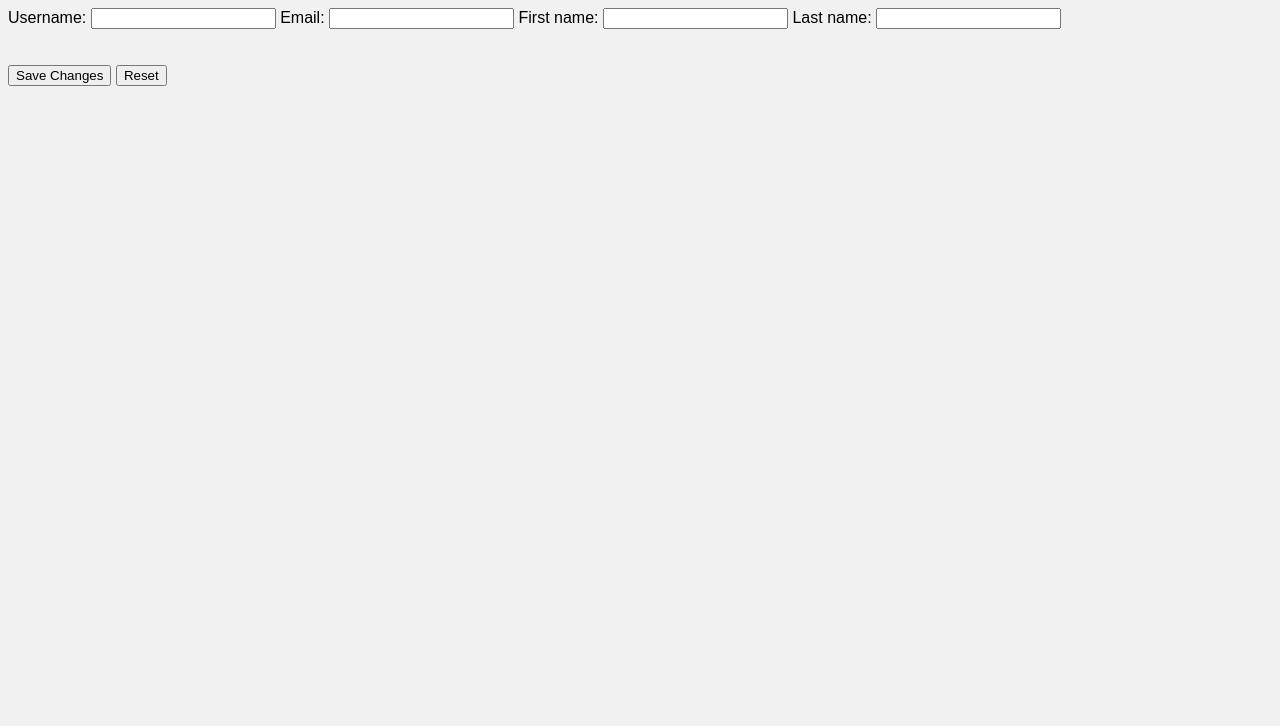
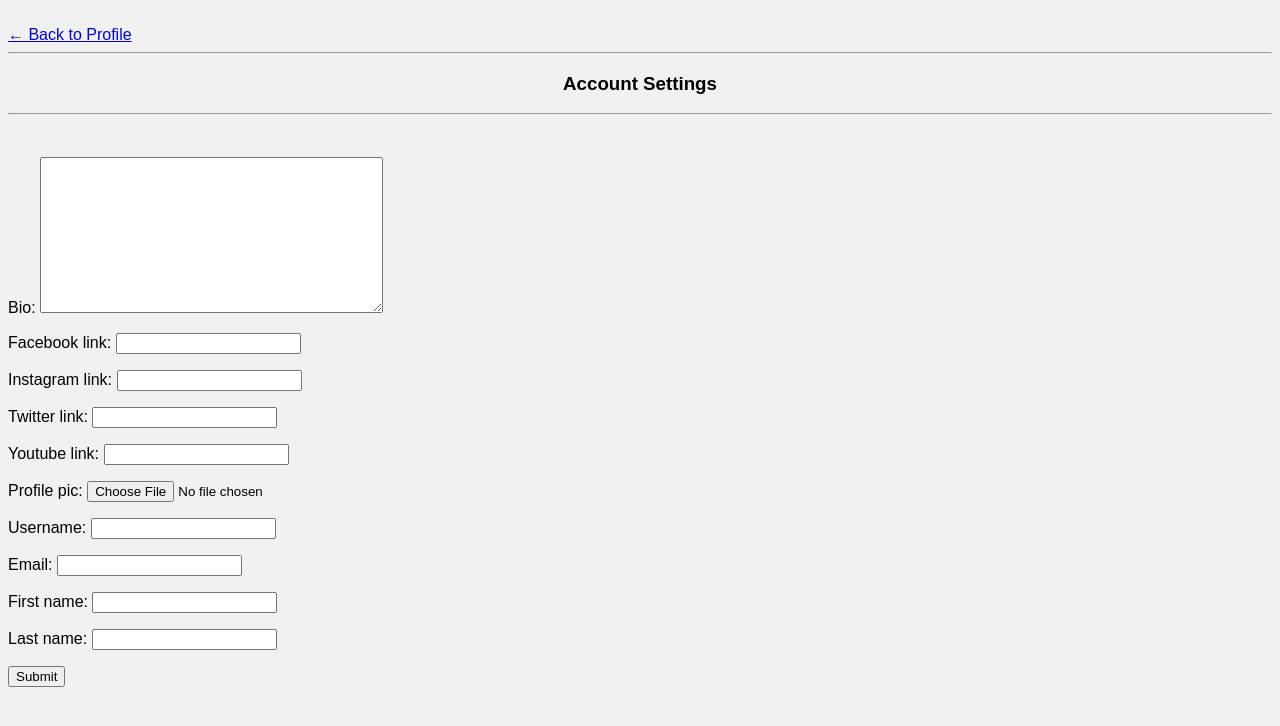
Before and after one commit to HomelessGodYato/Recipe_site, a Django app: template templates/user/modifications/update.html in a window 1280 px wide. Shown: the top 726 px of the page. Run offline with Django 4.2, Linux system fonts and the light colour scheme; the template is opened without the code that fills it: values that come from a table or form of the project are taken from there, others are empty.

Commit message:
Added changing user profile picture feature.

```diff
--- a/templates/user/modifications/update.html
+++ b/templates/user/modifications/update.html
@@ -1,39 +1,41 @@
-{% extends "home.html" %}
-{% block title %}Update Page{% endblock title %}
+{%  extends 'home.html' %}
 {% block content %}
-    {% if user_form.errors %}
-        <div class="alert alert-danger alert-dismissible" role="alert">
-            <div id="form_errors">
-                {% for key, value in user_form.errors.items %}
-                    <strong>{{ value }}</strong>
-                {% endfor %}
-            </div>
-            <button type="button" class="close" data-dismiss="alert" aria-label="Close">
-                <span aria-hidden="true">&times;</span>
-            </button>
+
+<style>
+	.profile-pic{
+		max-width: 200px;
+		max-height:200px;
+		margin: 0 auto;
+		border-radius: 50%;
+	}
+
+</style>
+
+<br>
+<div class="row">
+    <div class="col-md-3">
+        <div class="card card-body">
+            <a class="btn btn-warning" href="{% url 'home' %}"> &#8592; Back to Profile</a>
+            <hr>
+            <h3 style="text-align: center">Account Settings</h3>
+            <hr>
+            <img class="profile-pic" src="{{request.user.userprofile.profile_pic.url}}">
+
         </div>
-    {% endif %}
-    <div class="form-content">
-        <form method="post" enctype="multipart/form-data">
-            {% csrf_token %}
-            <div class="form-row">
-                <div class="col-md-5">
-                    <div class="form-group">
-                        <label class="small mb-1">Username:</label>
-                            {{ user_form.username }}
-                        <label class="small mb-1">Email:</label>
-                            {{ user_form.email }}
-                        <label class="small mb-1">First name:</label>
-                            {{ user_form.first_name }}
-                        <label class="small mb-1">Last name:</label>
-                            {{ user_form.last_name }}
-                    </div>
-                </div>
-            </div>
-            <br><br>
-            <button type="submit" class="btn btn-dark btn-lg">Save Changes</button>
-            <button type="reset" class="btn btn-dark btn-lg">Reset</button>
-        </form>
     </div>
+    <div class="col-md-9">
+        <div class="card card-body">
 
-{% endblock content %}
+            <form method="POST" action="" enctype="multipart/form-data">
+                {% csrf_token %}
+                {{profile_form.as_p}}
+                {{user_form.as_p}}
+
+                <input class="btn btn-primary" type="submit" name="Update Information">
+            </form>
+        </div>
+    </div>
+</div>
+
+
+{% endblock %}
```
